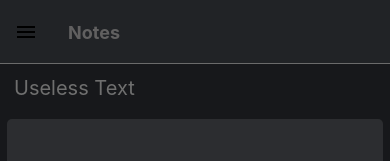
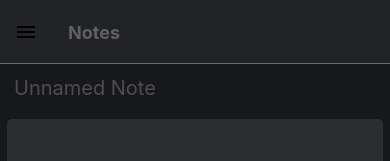
Before and after one commit to 2042Third/pdm-native, a React Native app: screen /Notes in a window 390 px wide. Shown: the top 161 px of the page. Built offline with nearby package versions, Linux system fonts and the light colour scheme.

Commit message:
Notes Editor focus style dynamic

```diff
--- a/assets/Style.tsx
+++ b/assets/Style.tsx
@@ -31,7 +31,7 @@ export const styles = StyleSheet.create({
         color: colors["--foreground-default"]
     },
     inputAreaColorSecond:{
-        backgroundColor: colors["--background-default"],
+        // backgroundColor: isFocused?colors["--background-default"],
         color: colors["--foreground-default"]
     },
     container: {
@@ -132,7 +132,6 @@ export const styles = StyleSheet.create({
         paddingRight: 7,
     },
     notesEditStyle:{
-
         alignItems: 'stretch',
         fontSize: 16,
         outline: 0,
--- a/components/views/NotesPage.tsx
+++ b/components/views/NotesPage.tsx
@@ -1,26 +1,32 @@
-import {Button, TextInput, View} from "react-native";
+import {Button, StyleSheet, TextInput, View} from "react-native";
 import {styles, colors} from "../../assets/Style";
-import React from "react";
+import React, {Component} from "react";
 
-export default function NotesView({ navigation }) {
 
-    const [text, onChangeText] = React.useState("Useless Text");
-    const [number, onChangeNumber] = React.useState(null);
+const NotesView =()=>{
+    const [headerValue, onChangeText] = React.useState(null);
+    const [noteValue, onChangeNote] = React.useState('');
+    const [isFocused, onFocusingHeader] = React.useState(false);
         return (
             <View style={[styles.notesBox, styles.container]}>
                 <TextInput
-                style={[styles.notesHeaderStyle, styles.inputAreaColorSecond]}
+                    style={[styles.notesHeaderStyle, styles.inputAreaColorSecond,{
+                        backgroundColor: isFocused? colors["--background-light"]: colors["--background-default"]
+                    }]}
+                    onFocus={()=>onFocusingHeader(true)}
+                    onBlur={()=>onFocusingHeader(false)}
                     onChangeText={onChangeText}
                     placeholder="Unnamed Note"
                     placeholderTextColor= {colors['--foreground-tertiary']}
-                value={text}
+                    value={headerValue}
                 />
                 <TextInput
                     multiline
                     style={[styles.notesEditStyle, styles.inputAreaColor]}
-                onChangeText={onChangeNumber}
-                value={number}
+                    onChangeText={onChangeNote}
+                    value={noteValue}
                 />
             </View>
         );
-}
+};
+export default NotesView;
```
Lines whose indentation alone changed are shown as unchanged.
